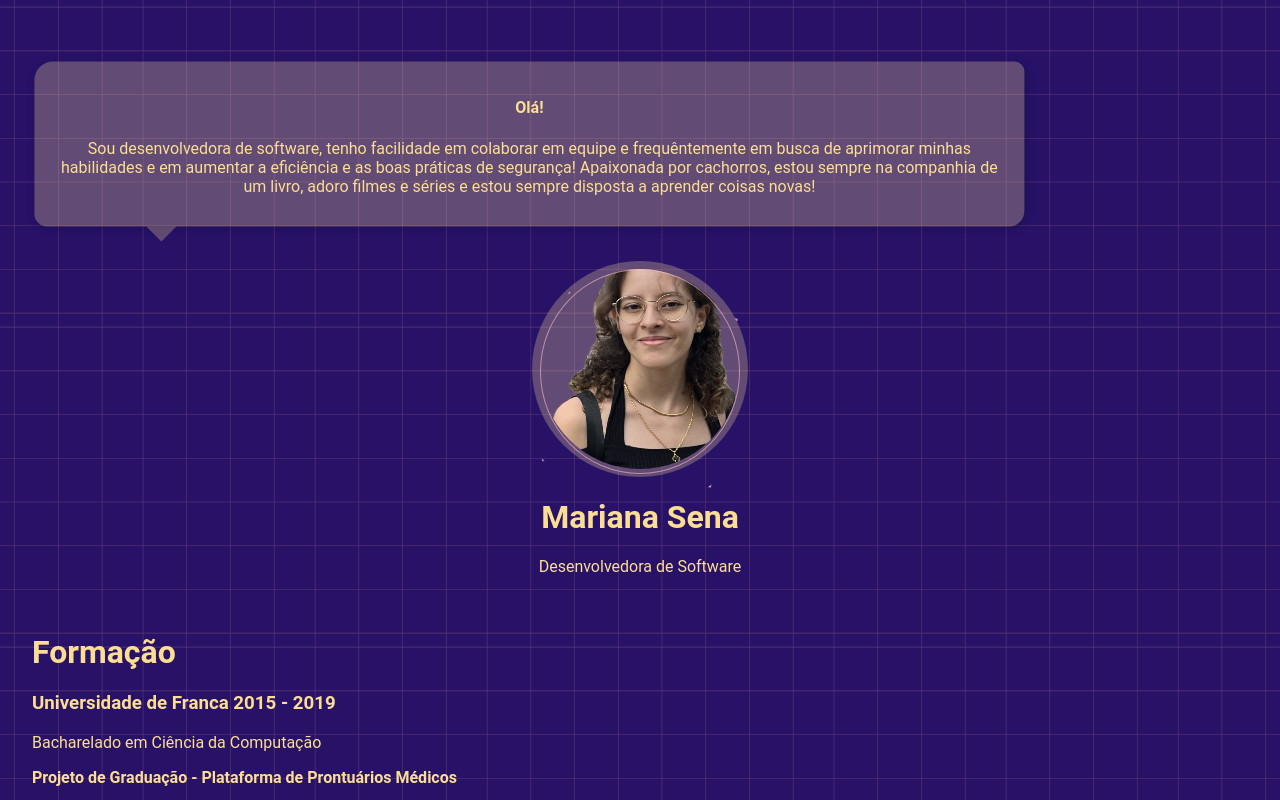
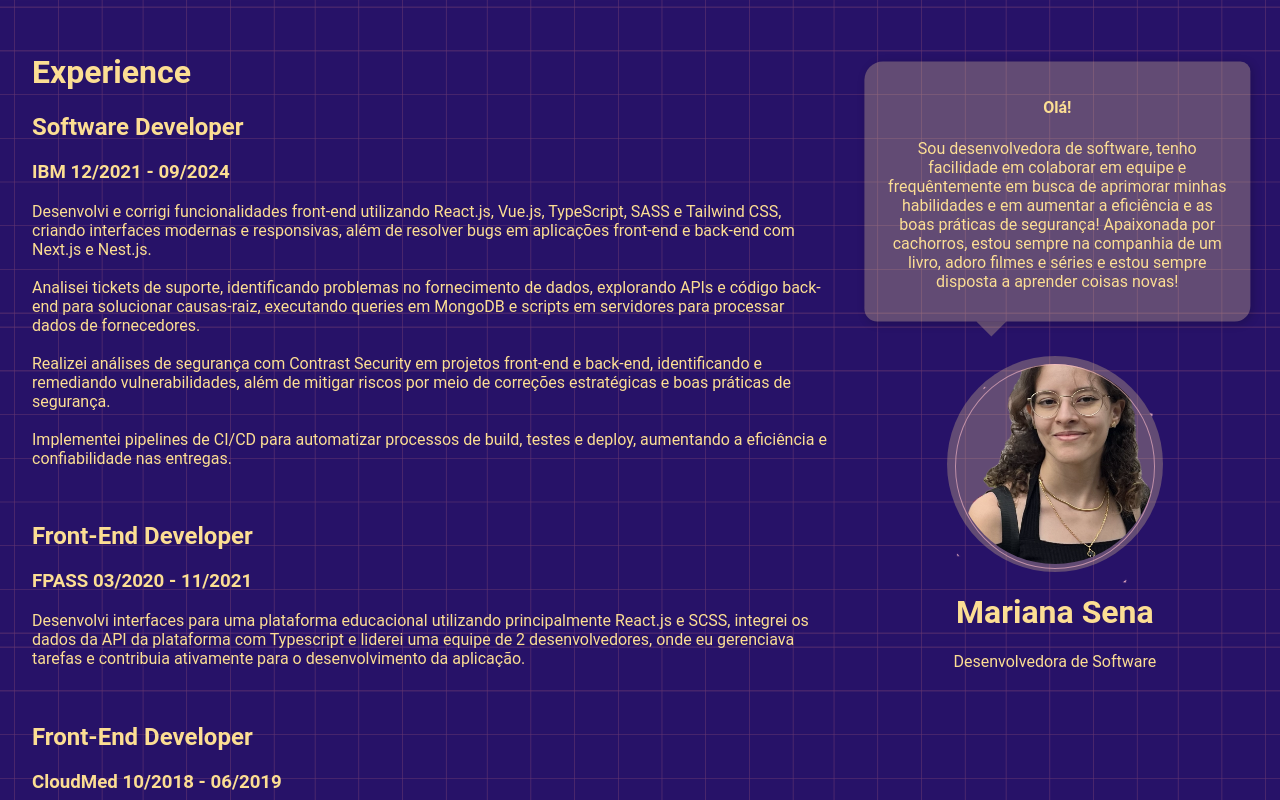
Before and after one commit to mari-sena/marisena, a Next.js app: page / in a window 1280 px wide. Shown: the top 800 px of the page. Built offline with nearby package versions, Linux system fonts and the light colour scheme.

Commit message:
loading effect and organizing home page

```diff
--- a/app/globals.css
+++ b/app/globals.css
@@ -1,15 +1,39 @@
 body {
   margin: 0;
   padding: 2rem;
-  display: flex;
-  flex-direction: column;
   font-family: "Roboto", monospace;
-  color: #fcde93;
   background-color: #271268;
+  background-size: contain;
   background-image: url("/backg.svg");
-  background-size: contain;
 
   @media (max-width: 768px) {
     background-size: cover;
   }
 }
+
+.container {
+  @media (max-width: 768px) {
+    flex-direction: column-reverse;
+  }
+}
+
+.work-experience {
+  margin-right: 2rem;
+}
+
+.loading-screen {
+  display: flex;
+  margin: 0;
+  color: #fcde93;
+  clip-path: circle(0% at 50% 50%);
+  animation: revealPage 2.5s forwards ease-in-out;
+}
+
+@keyframes revealPage {
+  0% {
+    clip-path: circle(0% at 50% 50%);
+  }
+  100% {
+    clip-path: circle(150% at 50% 50%);
+  }
+}
--- a/app/page.tsx
+++ b/app/page.tsx
@@ -1,15 +1,17 @@
 import "./globals.css";
 
 import About from "./components/organisms/about";
-import Loading from "./loading";
 import Education from "./components/organisms/education";
+import WorkExperience from "./components/organisms/work-experience";
 
 export default function App() {
   return (
-    <div className="container">
+    <div className="container loading-screen">
+      <div className="work-experience">
+        <WorkExperience />
+        <Education />
+      </div>
       <About />
-      <Education />
-      <Loading />
       <footer></footer>
     </div>
   );
```
